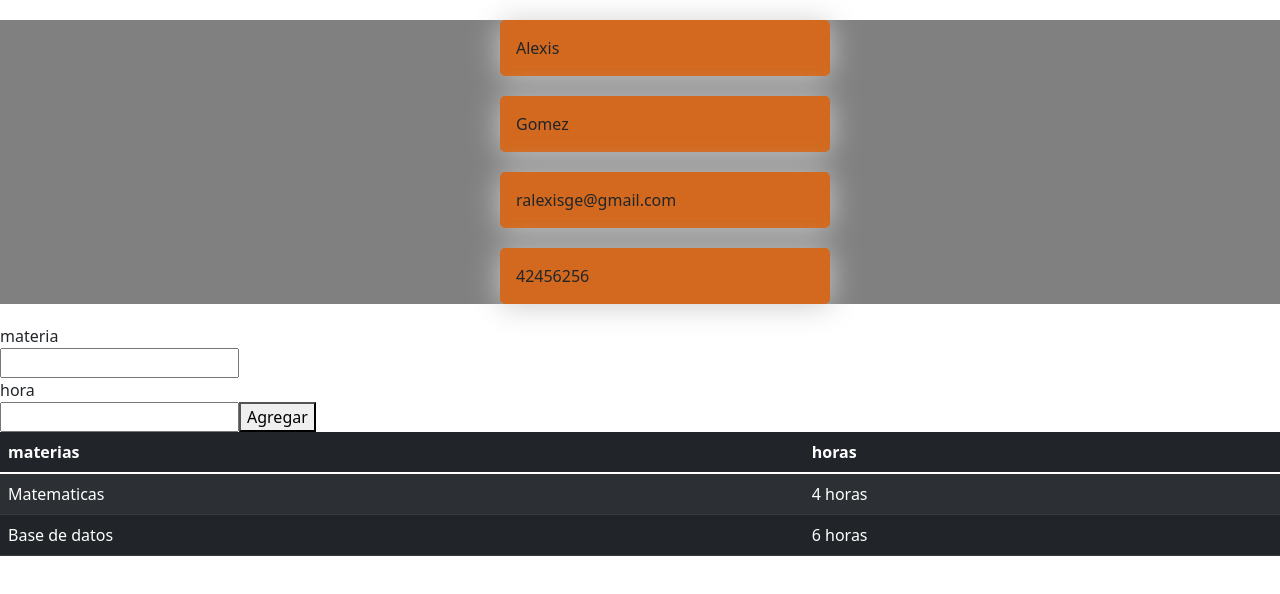
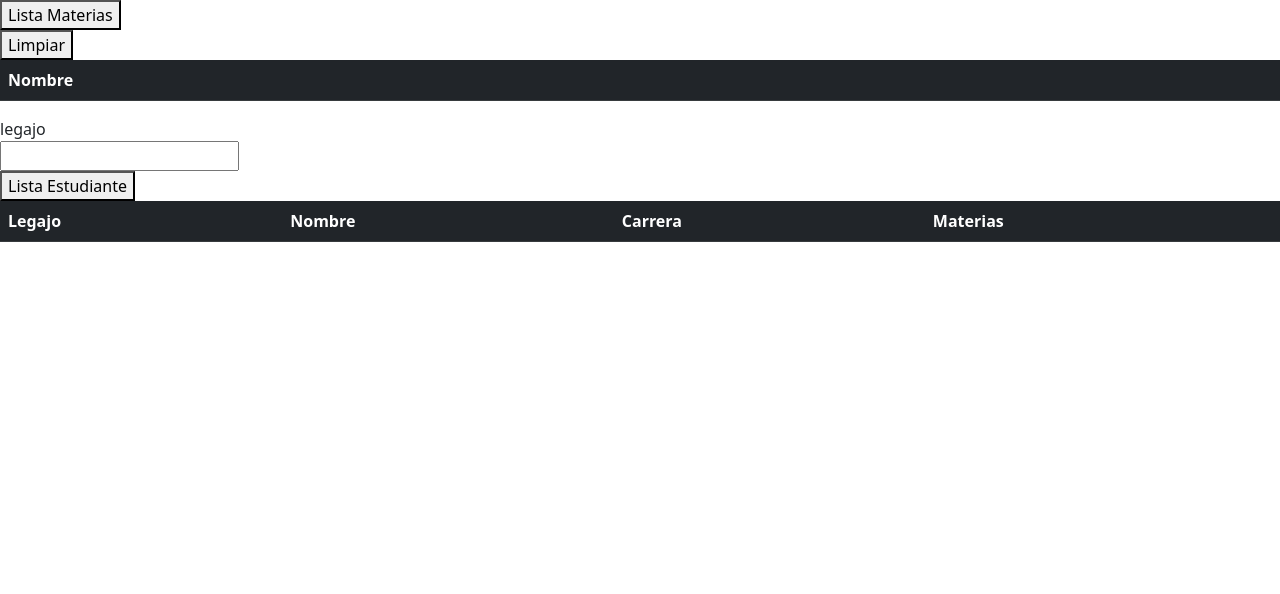
Before and after one commit to AlexisGomez99/MyAppReact, a React (Create React App) app in the folder my-app/: page / in a window 1280 px wide. Shown: the top 594 px of the page. Built offline with nearby package versions, Linux system fonts and the light colour scheme.

Commit message:
modulo 4

```diff
--- /dev/null
+++ b/my-app/src/ListarEstudiantes.js
@@ -0,0 +1,125 @@
+import React, { Component } from "react";
+
+export default class ListarEstudiantes extends Component {
+  constructor(props) {
+    super(props);
+    this.limpiar = this.limpiar.bind(this);
+    this.listarEstudiantes = this.listarEstudiantes.bind(this);
+    this.listarMateria = this.listarMateria.bind(this);
+    this.legajo = 0;
+    this.state = {
+      estudiantes: [],
+      materias: [],
+    };
+  }
+  listarMateria() {
+    fetch("http://localhost:1234/materias")
+      .then((resp) => resp.json())
+      .then((json) => {
+        this.setState({
+          materias: json.materias,
+          resultado: json.result,
+        });
+      });
+  }
+  listarEstudiantes() {
+    const { legajo } = this.state;
+    fetch("http://localhost:1234/estudiantesid?legajo=" + legajo)
+      .then((resp) => resp.json())
+      .then((json) => {
+        this.setState({
+          estudiantes: json.estudiantes,
+          resultado: json.result,
+        });
+      });
+  }
+  limpiar() {
+    const { estudiantes, materias } = this.state;
+    this.setState({ estudiantes: [], materias: [] });
+  }
+  handlerChange = (event) => {
+    const { value } = event.target;
+    let { legajo } = this.state;
+    legajo = value;
+    this.setState({ legajo: legajo });
+  };
+  render() {
+    return (
+      <div>
+        <div>
+          <button onClick={this.listarMateria}>Lista Materias</button>
+          <br />
+          <button onClick={this.limpiar}>Limpiar</button>
+          <br />
+        </div>
+        <div>
+          <link
+            href="https://cdn.jsdelivr.net/npm/bootstrap@5.1.3/dist/css/bootstrap.min.css"
+            rel="stylesheet"
+            integrity="sha384-1BmE4kWBq78iYhFldvKuhfTAU6auU8tT94WrHftjDbrCEXSU1oBoqyl2QvZ6jIW3"
+            crossOrigin="anonymous"
+          ></link>
+          <table className="table table-dark table-striped">
+            <thead>
+              <tr>
+                <th>Nombre</th>
+              </tr>
+            </thead>
+            <tbody>
+              {this.state.materias &&
+                this.state.materias.map((mat, index) => {
+                  return (
+                    <tr key={index}>
+                      <td>{mat.materia}</td>
+                    </tr>
+                  );
+                })}
+            </tbody>
+          </table>
+        </div>
+        <div>
+          <label>legajo</label>
+          <br />
+          <input name="legajo" onChange={this.handlerChange}></input>
+          <br />
+          <button onClick={this.listarEstudiantes}>Lista Estudiante</button>
+          <br />
+          <link
+            href="https://cdn.jsdelivr.net/npm/bootstrap@5.1.3/dist/css/bootstrap.min.css"
+            rel="stylesheet"
+            integrity="sha384-1BmE4kWBq78iYhFldvKuhfTAU6auU8tT94WrHftjDbrCEXSU1oBoqyl2QvZ6jIW3"
+            crossOrigin="anonymous"
+          ></link>
+          <table className="table table-dark table-striped">
+            <thead>
+              <tr>
+                <th>Legajo</th>
+                <th>Nombre</th>
+                <th>Carrera</th>
+                <th>Materias</th>
+              </tr>
+            </thead>
+            <tbody>
+              {this.state.estudiantes &&
+                this.state.estudiantes.map((p, index) => {
+                  return (
+                    <tr key={index}>
+                      <td>{p.legajo}</td>
+                      <td>{p.nombre}</td>
+                      <td>{p.carrera}</td>
+                      <td>
+                        {p.materias &&
+                          p.materias.map((mat) => {
+                            return mat.materia + ",";
+                          })}
+                      </td>
+                    </tr>
+                  );
+                })}
+            </tbody>
+          </table>
+        </div>
+      </div>
+    );
+  }
+}
--- a/my-app/src/Persona.js
+++ b/my-app/src/Persona.js
@@ -23,6 +23,8 @@ export default class Persona extends Component {
   handlerChange = (event) => {
     const { name, value } = event.target;
     const { nuevaMateria } = this.state;
+    console.log(name);
+    console.log(value);
     this.setState({ nuevaMateria: { ...nuevaMateria, [name]: value } });
   };
   handlerSumbit = () => {
--- a/my-app/src/index.js
+++ b/my-app/src/index.js
@@ -1,20 +1,12 @@
 import React from "react";
 import ReactDOM from "react-dom";
 import "./index.css";
-import Persona from "./Persona";
+import ListarEstudiantes from "./ListarEstudiantes";
 import reportWebVitals from "./reportWebVitals";
-
-let estudiante = {
-  nombre: "Alexis",
-  apellido: "Gomez",
-  email: "ralexisge@gmail.com",
-  dni: "42456256",
-  materias: [{materia:"Matematicas", hora:"4 horas"},{materia:"Base de datos",hora:"6 horas"}],
-};
 
 ReactDOM.render(
   <React.StrictMode>
-    <Persona/>
+    <ListarEstudiantes />
   </React.StrictMode>,
   document.getElementById("root")
 );
```
